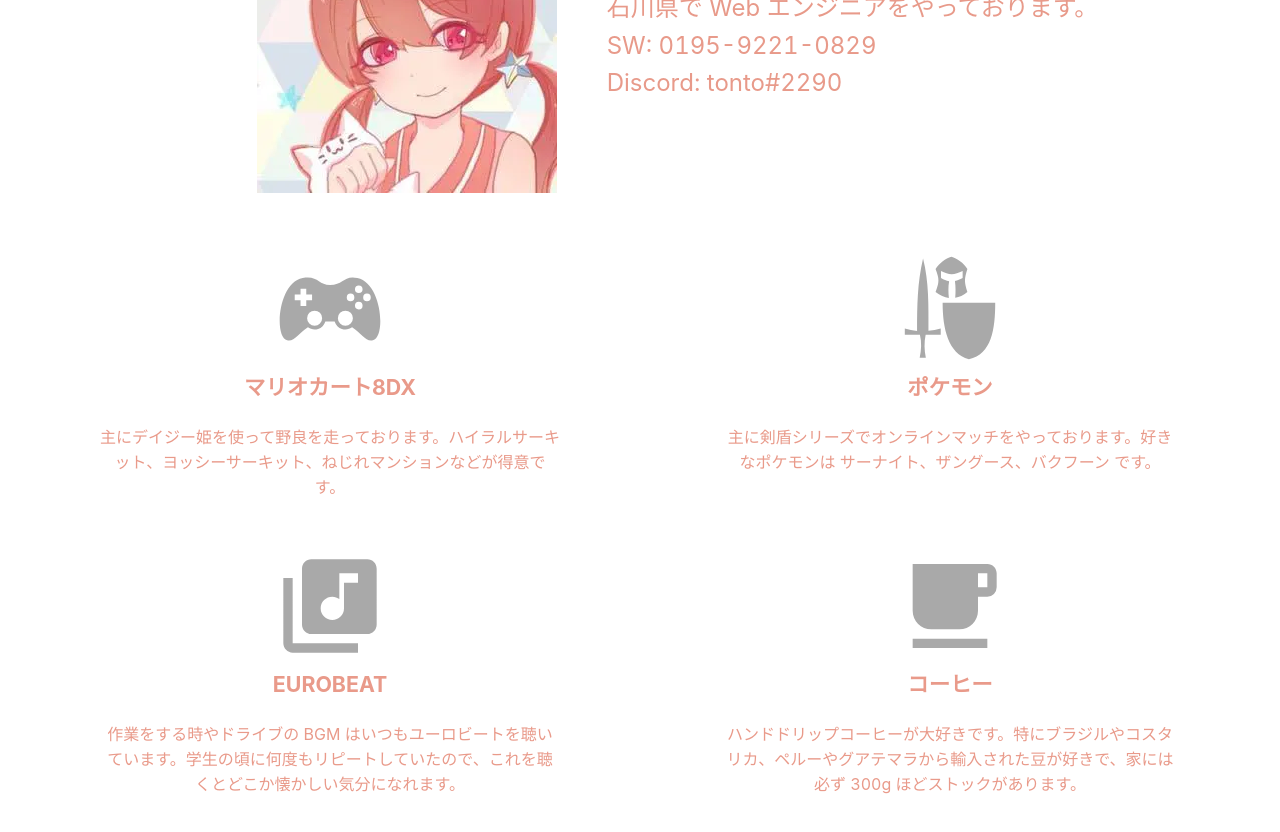
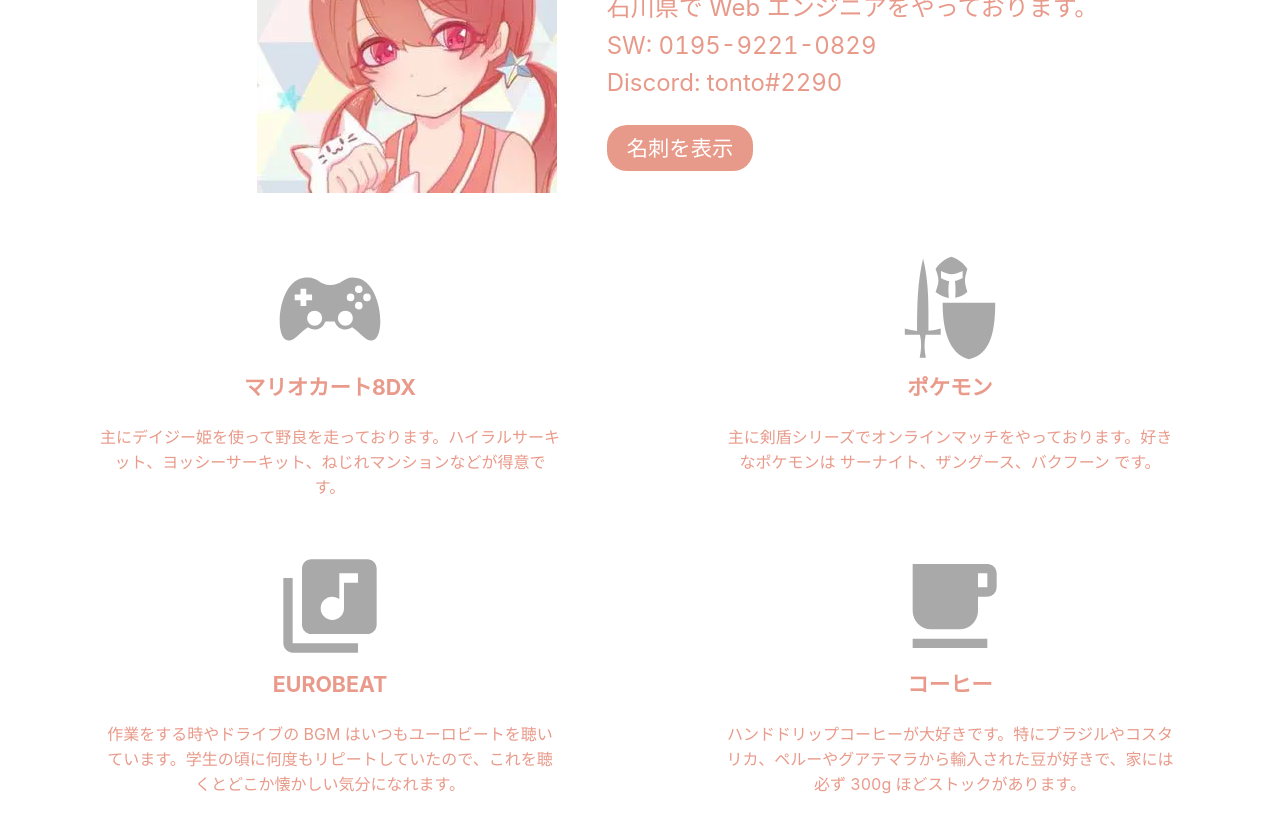
Before and after one commit to ryu-ton10/tonto_introduction, a React (Create React App) app: page / in a window 1280 px wide. Shown: the part 1160-1992 px from the top of the page. Built offline with nearby package versions, Linux system fonts and the light colour scheme.

Commit message:
create a button to show name-card

```diff
--- a/src/components/ProfileDescription/index.css
+++ b/src/components/ProfileDescription/index.css
@@ -6,6 +6,13 @@
 .name-and-sns {
   display: flex;
   align-items: center;
+}
+
+.name-card-button {
+  color: white;
+  background-color: #E89A8A;
+  padding: 10px 20px 10px 20px;
+  border-radius: 20px;
 }
 
 /* ========= スマホサイズ_1 =========== */
@@ -21,6 +28,14 @@
 
   .profile-description .profile-details p {
     font-size: 12pt;
+  }
+
+  .name-card-link {
+    margin-top: 30px;
+  }
+
+  .name-card-button {
+    font-size: 16pt;
   }
 }
 
--- a/src/components/ProfileDescription/index.tsx
+++ b/src/components/ProfileDescription/index.tsx
@@ -33,6 +33,9 @@ function ProfileDescription(props: Props) {
         <p>{switch_code}</p>
         <p>{discord_id}</p>
       </div>
+      <div className="name-card-link">
+        <a className="name-card-button" href="/assets/name_card.jpg" rel="noopener noreferrer" target="_blank">{language === "jp" ? "名刺を表示" : "Show name card"}</a>
+      </div>
     </div>
   );
 }
```
Also changed, not shown: public/assets/name_card.jpg (added).
